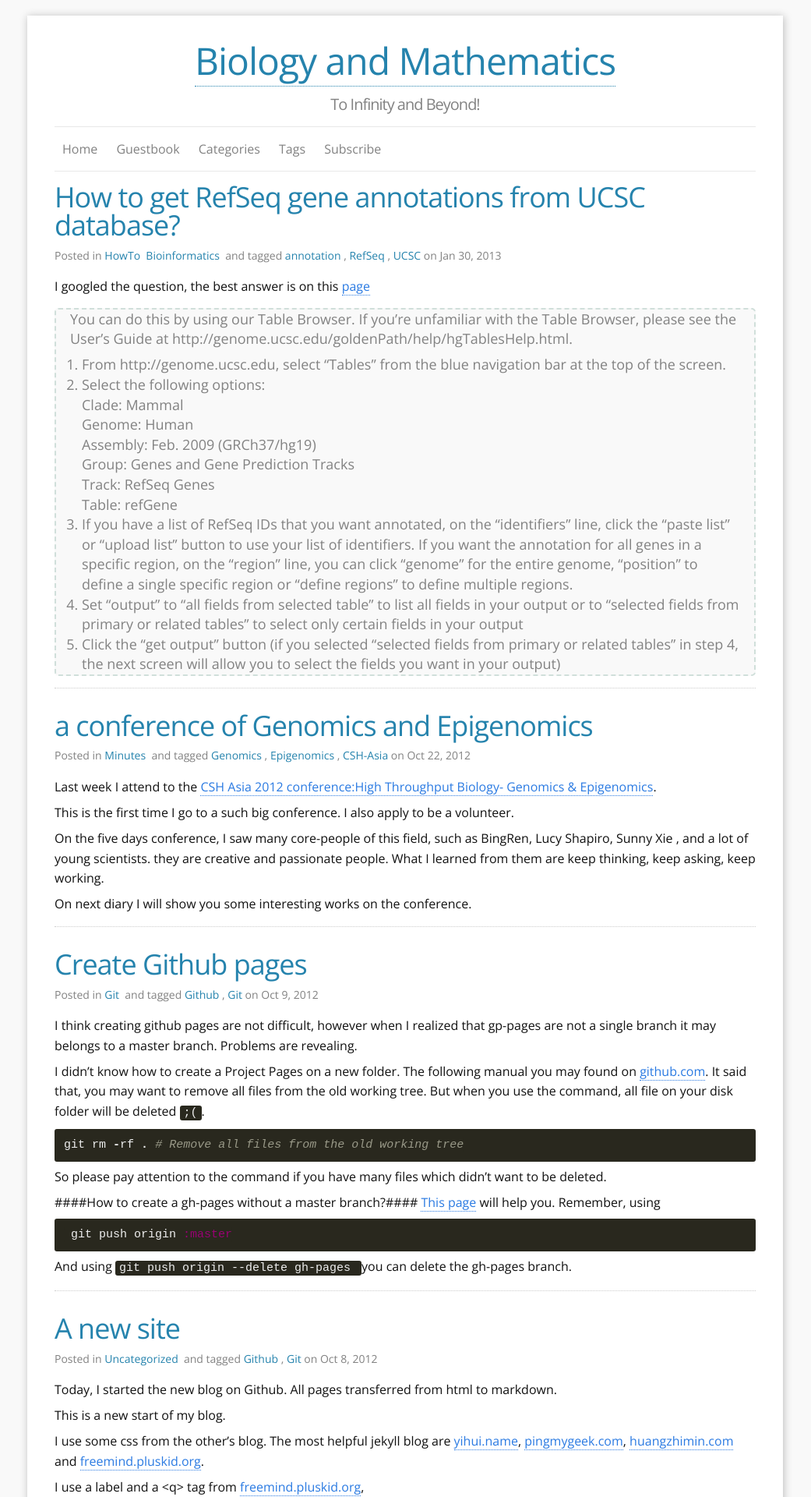
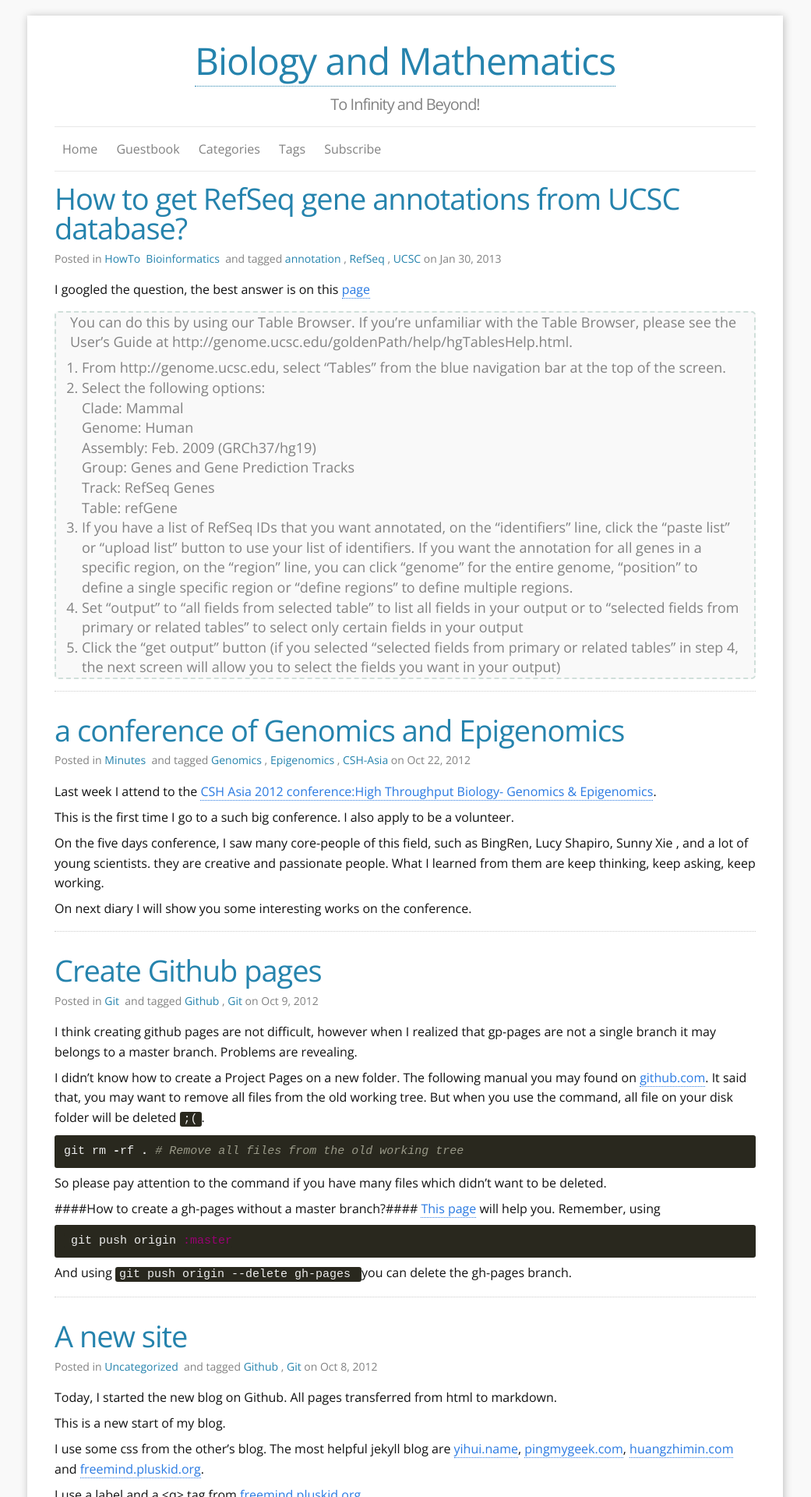
Before and after one commit to arturochian/en, a Jekyll site: the page built from index.html, in a window 1280 px wide. Shown: the top 1920 px of the page at 78% size, without its empty margins (120-1161 px from the left). Built offline with Jekyll 4.4.1, drawn with Linux system fonts in a browser that asks for light colours; formulas are drawn with MathJax 3; the list of posts is cut into pages by our own code.

Commit message:
change the post link font size

```diff
--- a/_sass/_layout.scss
+++ b/_sass/_layout.scss
@@ -162,7 +162,7 @@
 
 .post-link {
   display: block;
-  font-size: 36px;//42px;
+  font-size: 38px;//42px;
 }
 
 
```
